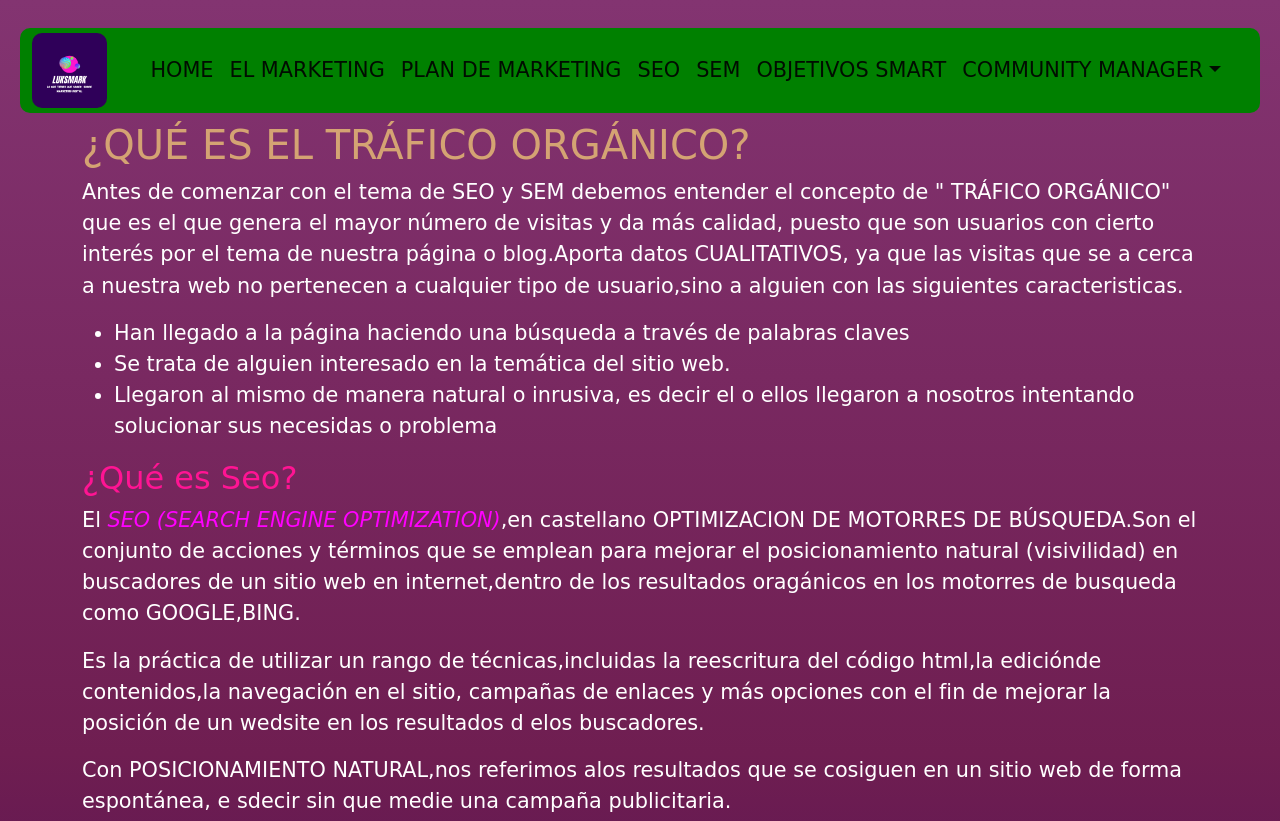
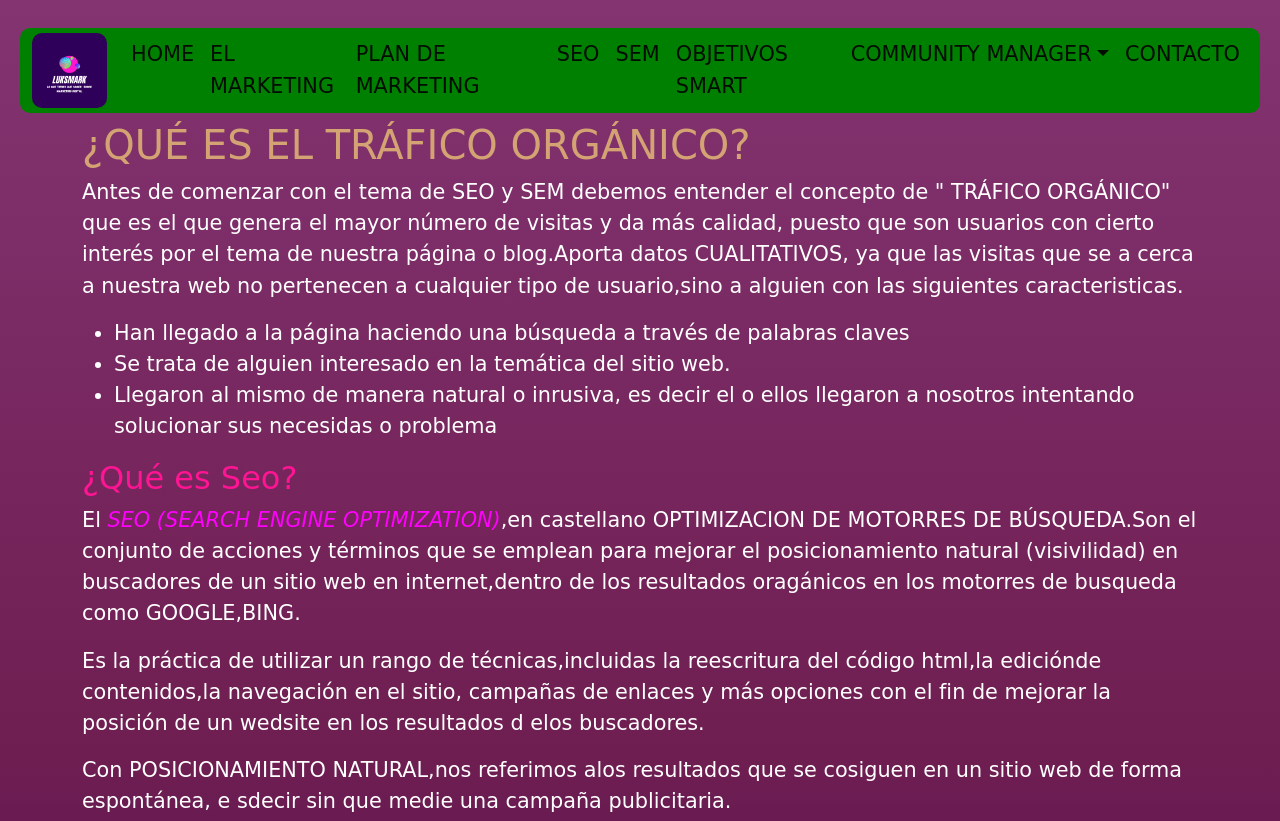
Before and after one commit to lukas-7584/LUKASMARKS, a website: page pages/seo.html in a window 1280 px wide. Shown: the top 821 px of the page. Drawn offline with nearby package versions, Linux system fonts and the light colour scheme.

Commit message:
se agrego el enlace contacto en la nv

```diff
--- a/pages/seo.html
+++ b/pages/seo.html
@@ -59,6 +59,10 @@
                                 </ul>
 
                             </li>
+                            <li class="nav-item">
+                                <a class="nav-link active" href="../pages/indexcontacto.html">CONTACTO</a>
+                            </li>
+
 
                 </ul>
             </div>
```
